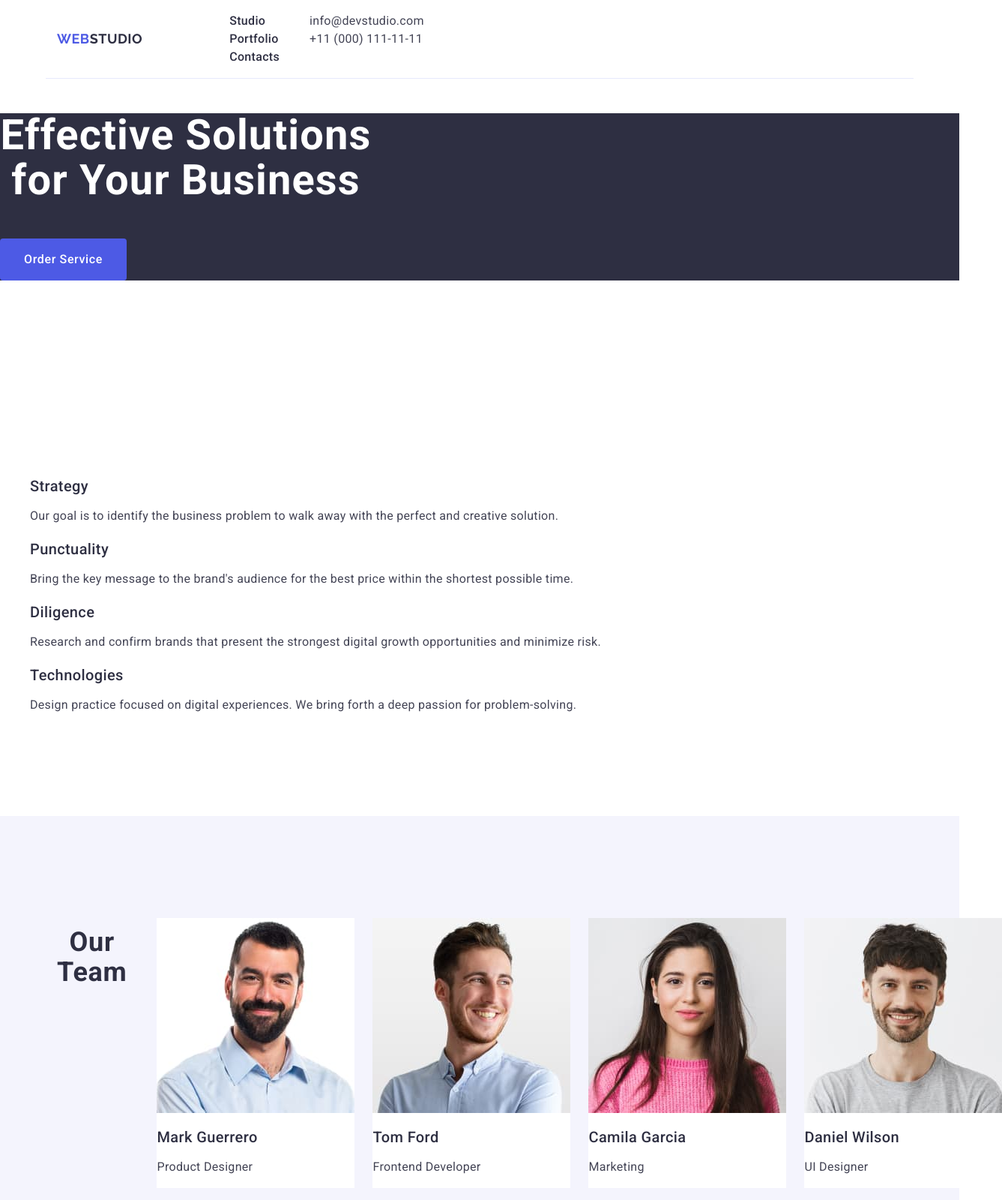
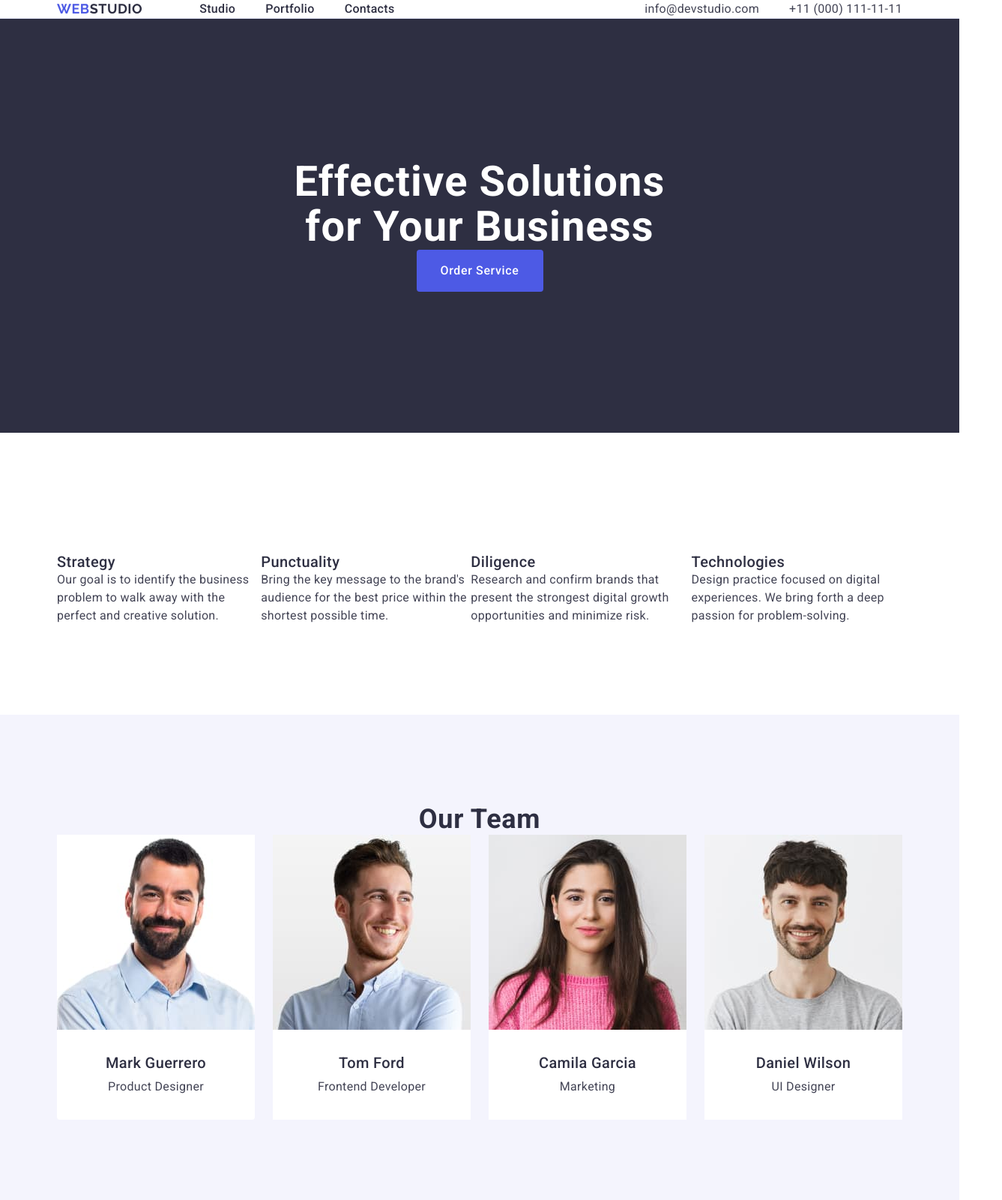
Before and after one commit to igor-bro/goit-markup-hw-03, a plain HTML site: page index.html in a window 1280 px wide. Shown: the top 1600 px of the page at 75% size, 1337 px wide, since content can reach past the window. Drawn offline with nearby package versions, Linux system fonts and the light colour scheme.

Commit message:
Add styles2

```diff
--- a/css/styles.css
+++ b/css/styles.css
@@ -1,3 +1,4 @@
+/* Default parameters */
 body {
     color: #434455;
     background-color: #FFFFFF;
@@ -8,8 +9,16 @@ body {
     letter-spacing: 2%;
     }
 
-ul {
+h1, h2, h3, h4, h5, h6, p {
+    margin-top: 0;
+    margin-bottom: 0;
+    }
+
+ul, ol {
     list-style: none;
+    margin-top: 0;
+    margin-bottom: 0;
+    padding-left: 0;
     }
 
 a {
@@ -20,17 +29,16 @@ img {
     display: block;
 }
 
-.containerheader {
-    border-bottom: 1px solid #e7e9fc;
-    flex-shrink: 0;
+
+/* Main class */
+.container {
+    width: 1158px;
+    margin-left: auto;
+    margin-right: auto;
+    padding-left: 15px;
+    padding-right: 15px;
 }
 
-.container {
-    display: flex;
-    width: 1158px;
-    margin: 0 auto;
-    padding: 0 15px 0 15px;
-}
 .headertwo {
     color: #2e2f42;
     font-size: 36px;
@@ -38,7 +46,6 @@ img {
     text-align: center;
     letter-spacing: 0.02em;
     text-transform: capitalize;
-    margin-bottom: 72px;
 }
 
 .headerthree {
@@ -47,7 +54,6 @@ img {
     font-size: 20px;
     line-height: 1.2;
     letter-spacing: 0.02em;
-    margin-bottom: 8px;
 }
 
 .paragraph {
@@ -57,14 +63,30 @@ img {
     letter-spacing: 0.02em;
 }
 
+
+/* Header */
+
+.flexible {
+    display: flex;
+    justify-content: space-between;
+}
+
+.container-header {
+    border-bottom: 1px solid #e7e9fc;
+}
+
 .menu{
-    display: inline-flex;
+    display: flex;
     align-items: center;
 }
 
 .menulist {
-    display: flex-start;
+    display: flex;
     gap: 40px;
+}
+
+.menulist-item {
+    padding: 24px 0;
 }
 
 .logo {
@@ -88,11 +110,15 @@ img {
     font-size: 16px;
     line-height: 1.5;
     letter-spacing: 0.02em;#434455
-
 }
 
 .navlink:hover, .navlink:focus {
     color: #404bbf;
+}
+
+.addreslist {
+    display: flex;
+    gap: 40px;
 }
 
 .addres {
@@ -108,8 +134,12 @@ img {
     color: #404bbf;
 }
 
+
+/* Hero section */
+
 .hero {
     background-color: #2e2f42;
+    padding: 188px 0;
 }
 
 .herotitle {
@@ -119,6 +149,8 @@ img {
     text-align: center;
     letter-spacing: 0.02em;
     max-width: 496px;
+    margin-left: auto;
+    margin-right: auto;
 }
 
 .herobutton {
@@ -135,11 +167,16 @@ img {
     height: 56px;
     border: none;
     border-radius: 4px;
+    margin-left: auto;
+    margin-right: auto;
 }
 
 .herobutton:hover, .herobutton:focus {
     background-color: #404bbf;
 }
+
+
+/* About section */
 
 .aboutcontainer {
     padding: 120px 0;
@@ -150,9 +187,17 @@ img {
 }
 
 .aboutlist {
+    display: flex;
+    justify-content: center;
+    align-items: center;
+}
+
+.aboulist-item {
     gap 24px;
     flex-basis: calc((100%)-72px)/4);
 }
+
+/* Team section */
 
 .team {
     background-color: #F4F4FD;
@@ -168,8 +213,63 @@ img {
     background-color: #ffffff;
 }
 
+.firstcard {
+    width: calc((100% - 72px) / 4);
+    border-radius: 0px 0px 4px 4px;
+}
+
+.teamcard-text {
+    padding: 32px 0;
+}
+
+.teamh {
+    margin-bottom: 8px;
+    text-align: center;
+}
+
+.teamp {
+    text-align: center;
+}
+
+/* Portfolio */
+
+.portfolio {
+    padding-top: 120px;
+    padding-bottom: 120px;
+}
+
+.headerportfolio {
+    margin-bottom: 72px;
+}
+
+.portfoliolist {
+    display: flex;
+    flex-wrap: wrap;
+    column-gap: 24px;
+    row-gap: 48px;
+}
+
+.portfoliolist-item {
+    width: calc((100% - 48px) / 3)
+}
+
+.portfoliotext {
+    padding: 32px 16px;
+    border: 1px solid #e7e9fc;
+    border-top: none;
+}
+
+
+/* Footer */
+
 .footer {
     background-color: #2e2f42;
+    padding: 100px 0;
+}
+
+.footerlogo {
+    display: inline-block;
+    margin-bottom: 16px;
 }
 
 .spanlogofooter {
@@ -180,4 +280,5 @@ img {
     color: #F4F4FD;
     line-height: 1.5;
     letter-spacing: 0.02em;
+    max-width: 264px
 }
--- a/index.html
+++ b/index.html
@@ -14,24 +14,24 @@
     <link rel="stylesheet" href="./css/styles.css" />
 </head>
 <body>
-    <header>
-        <div class="container containerheader">
+    <header class="container-header">
+        <div class="container flexible">
         <nav class="menu">
             <a class="logo" href="./index.html">Web<span class="spanlogo">Studio</span></a>
             <ul class="menulist">
-                <li>
+                <li class="munulist-item">
                     <a class="navlink" href="./index.html">Studio</a>
                 </li>
-                <li>
+                <li class="munulist-item">
                     <a class="navlink" href="">Portfolio</a>
                 </li>
-                <li>
+                <li class="munulist-item">
                     <a class="navlink" href="">Contacts</a>
                 </li>
             </ul>
         </nav>
-        <address class="addres">
-            <ul>
+        <address>
+            <ul class="addreslist">
                 <li>
                     <a class="addres" href="mailto:info@devstudio.com">info@devstudio.com</a>
                 </li>
@@ -43,32 +43,33 @@
         </div>
     </header>
     <main>
-
         <section class="hero">
+            <div class="container">
             <h1 class="herotitle">Effective Solutions for Your Business</h1>
             <button class="herobutton" type="button">Order Service</button>
+            </div>
         </section>
-        <section>
-            <div class="aboutcontainer">
+        <section class="aboutcontainer">
+            <div class="container">
             <h2 class="headertwo about">About</h2>
             <ul class="aboutlist">
-                <li>
+                <li class="aboutlist-item">
                     <h3 class="headerthree">Strategy</h3>
                     <p class="paragraph">Our goal is to identify the business
                     problem to walk away with the perfect and creative solution.
                     </p>
                 </li>
-                <li>
+                <li class="aboutlist-item">
                     <h3 class="headerthree">Punctuality</h3>
                     <p class="paragraph">Bring the key message to the brand's audience for the best price within the shortest possible time.
                     </p>
                 </li>
-                <li>
+                <li class="aboutlist-item">
                     <h3 class="headerthree">Diligence</h3>
                     <p class="paragraph">Research and confirm brands that present the strongest digital growth opportunities and minimize risk.
                     </p>
                 </li>
-                <li>
+                <li class="aboutlist-item">
                     <h3 class="headerthree">Technologies</h3>
                     <p class="paragraph">Design practice focused on digital experiences. We bring forth a deep passion for problem-solving.
                     </p>
@@ -80,69 +81,91 @@
             <div class="container">
             <h2 class="headertwo">Our Team</h2>
             <ul class="teamlist">
-                <li class="teamcard">
+                <li class="teamcard firstcard">
                     <img src="./images/Card1.jpg" width="264" alt="Photo Marc" />
-                    <h3 class="headerthree">Mark Guerrero</h3>
-                    <p class="paragraph">Product Designer</p>
+                    <div class="teamcard-text">
+                    <h3 class="headerthree teamh">Mark Guerrero</h3>
+                    <p class="paragraph teamp">Product Designer</p>
+                    </div>
                 </li>
                 <li class="teamcard">
                     <img src="./images/Card2.jpg" width="264" alt="Photo Tom" />
-                    <h3 class="headerthree">Tom Ford</h3>
-                    <p class="paragraph">Frontend Developer</p>
+                    <div class="teamcard-text">
+                    <h3 class="headerthree teamh">Tom Ford</h3>
+                    <p class="paragraph teamp">Frontend Developer</p>
+                    </div>
                 </li>
                 <li class="teamcard">
                     <img src="./images/Card3.jpg" width="264" alt="Photo Camila" />
-                    <h3 class="headerthree">Camila Garcia</h3>
-                    <p class="paragraph">Marketing</p>
+                    <div class="teamcard-text">
+                    <h3 class="headerthree teamh">Camila Garcia</h3>
+                    <p class="paragraph teamp">Marketing</p>
+                    </div>
                 </li>
                 <li class="teamcard">
                     <img src="./images/Card4.jpg" width="264" alt="Photo Deniel" />
-                    <h3 class="headerthree">Daniel Wilson</h3>
-                    <p class="paragraph">UI Designer</p>
+                    <div class="teamcard-text">
+                    <h3 class="headerthree teamh">Daniel Wilson</h3>
+                    <p class="paragraph teamp">UI Designer</p>
+                    </div>
                 </li>
             </ul>
             </div>
         </section>
-        <section>
-            <h2 class="headertwo">Our Portfolio</h2>
-            <ul>
-                <li>
+        <section class="portfolio">
+            <div class="container">
+            <h2 class="headertwo headerportfolio">Our Portfolio</h2>
+            <ul class="portfoliolist">
+                <li class="porfoliolist-item">
                     <img src="./images/projectcard1.jpg" width="360" alt="Banking App">
+                    <div class="portfoliotext">
                     <h3 class="headerthree">Banking App</h3>
                     <p class="paragraph">App</p>
+                    </div>
                 </li>
-                <li>
+                <li class="porfoliolist-item">
                     <img src="./images/projectcard2.jpg" width="360" alt="Cashless Payment">
+                    <div class="portfoliotext">
                     <h3 class="headerthree">Cashless Payment</h3>
                     <p class="paragraph">Marketing</p>
+                    </div>
                 </li>
-                <li>
+                <li class="porfoliolist-item">
                     <img src="./images/projectcard3.jpg" width="360" alt="Meditation App">
+                    <div class="portfoliotext">
                     <h3 class="headerthree">Meditation App</h3>
                     <p class="paragraph">App</p>
+                    </div>
                 </li>
-                <li>
+                <li class="porfoliolist-item">
                     <img src="./images/projectcard4.jpg" width="360" alt="Taxi Service">
+                    <div class="portfoliotext">
                     <h3 class="headerthree">Taxi Service</h3>
                     <p class="paragraph">Marketing</p>
+                    </div>
                 </li>
-                <li>
+                <li class="porfoliolist-item">
                     <img src="./images/projectcard5.jpg" width="360" alt="Screen Illustrations">
+                    <div class="portfoliotext">
                     <h3 class="headerthree">Screen Illustrations</h3>
                     <p class="paragraph">Design</p>
+                    </div>
                 </li>
-                <li>
+                <li class="porfoliolist-item">
                     <img src="./images/projectcard6.jpg" width="360" alt="Online Courses">
+                    <div class="portfoliotext">
                     <h3 class="headerthree">Online Courses</h3>
                     <p class="paragraph">Marketing</p>
+                    </div>
                 </li>
             </ul>
+            </div>
         </section>
 
     </main>
     <footer class="footer">
         <div class="container">
-        <a class="logo" href="./index.html">Web<span class="spanlogofooter">Studio</span></a>
+        <a class="logo footerlogo" href="./index.html">Web<span class="spanlogofooter">Studio</span></a>
         <p class="paragraphfooter">Increase the flow of customers and sales for your business with digital marketing & growth solutions.
         </p>
         </div>
```
